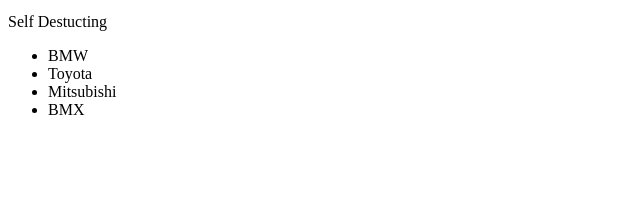
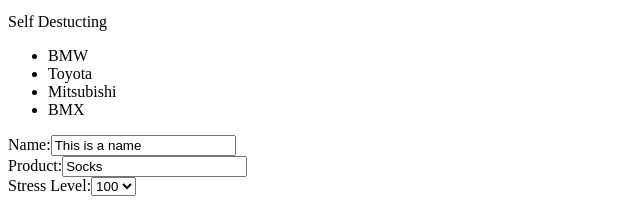
Before and after one commit to arvinjimwell/Basic-Vue-Tutorial, a plain HTML site: page index.html in a window 1280 px wide. Shown: the part 613-817 px from the top of the page, without its empty margins (0-640 px from the left). Drawn offline with nearby package versions, Linux system fonts and the light colour scheme.

Commit message:
Add a form and v-model but don't implement a submit button

```diff
--- a/index.html
+++ b/index.html
@@ -25,6 +25,30 @@
                 <ul>
                     <li v-for="car in cars">{{ car }}</li>
                 </ul>
+
+                <from @submit.prevent="onSubmit">
+                    <div>
+                        <label for="name">Name:</label>
+                        <input id="name" v-model="name">
+                    </div>
+
+                    <div>
+                        <label for="product">Product:</label>
+                        <input id="product" v-model="product">
+                    </div>
+
+                    <div>
+                        <label for="stress_level">Stress Level:</label>
+                        <select id="stress_level" v-model.number="stress_level">
+                            <option>100</option>
+                            <option>90</option>
+                            <option>70</option>
+                            <option>50</option>
+                            <option>30</option>
+                            <option>0</option>
+                        </select>
+                    </div>
+                </from>
             </div>
         </div>
 
--- a/main.js
+++ b/main.js
@@ -9,7 +9,8 @@ createApp({
             image: "./stress.jpg",
             stress_level: 100,
             cars: ["BMW", "Toyota", "Mitsubishi", "BMX"],
-            count: 0
+            count: 0,
+            errors: []
         }
     },
     methods: {
@@ -26,6 +27,13 @@ createApp({
                 this.description = this.count > 10 ? "Stop hovering me" : "Stress again"
             }
             this.count++
+        },
+        onSubmit(){
+            let human = {
+                name: this.name,
+                product: this.product,
+                stress_level: this.stress_level
+            }
         }
     },
     computed: {
```
